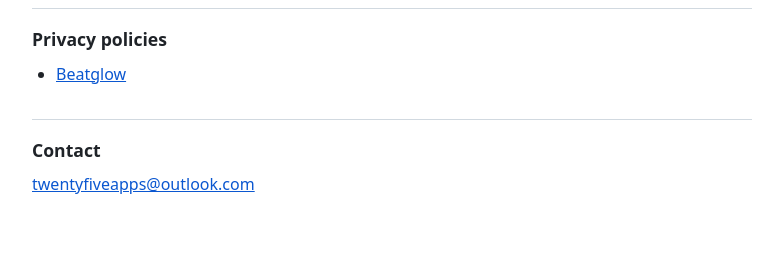
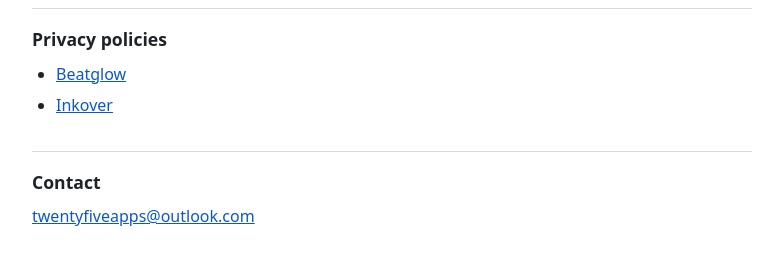
Before and after one commit to twentyfiveapps/twentyfiveapps.github.io, a plain HTML site: page index.html in a window 1280 px wide. Shown: the part 110-374 px from the top of the page, without its empty margins (248-1031 px from the left). Drawn offline with Linux system fonts and the light colour scheme.

Commit message:
Update home page

```diff
--- a/index.html
+++ b/index.html
@@ -30,6 +30,7 @@
 <h2>Privacy policies</h2>
 <ul>
 <li><a href="/beatglow/privacy/">Beatglow</a></li>
+<li><a href="/inkover/privacy/">Inkover</a></li>
 </ul>
 
 <h2>Contact</h2>
```
